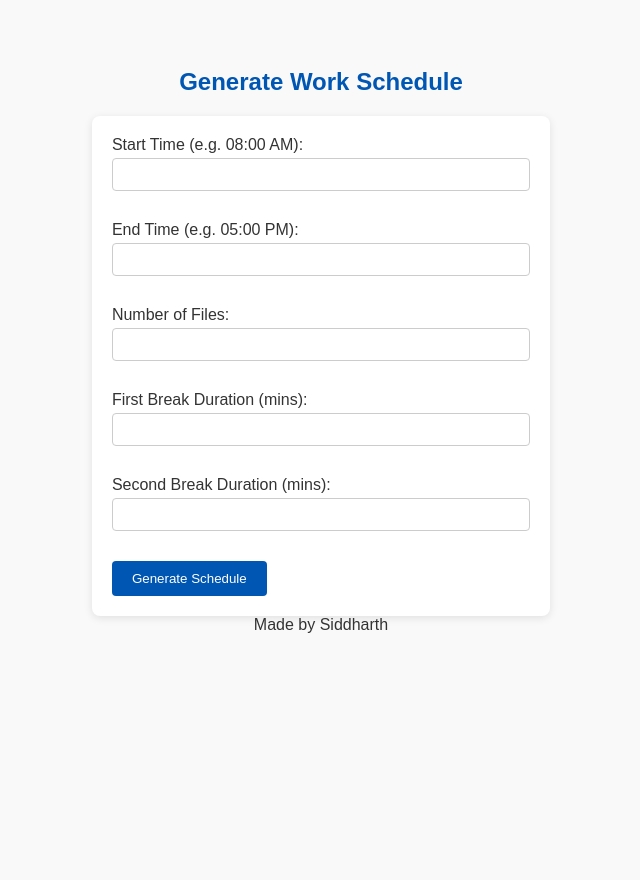
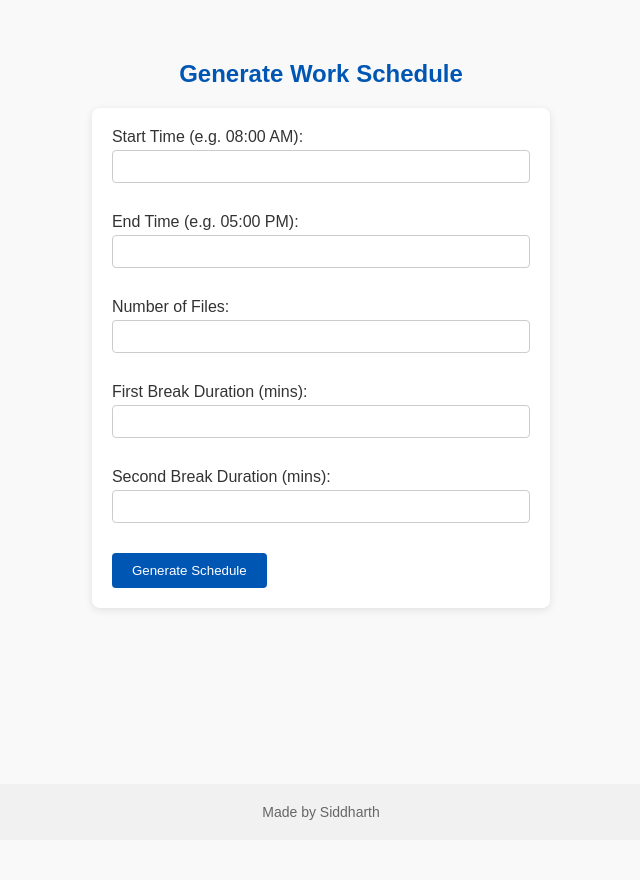
Before and after one commit to sidhbk08/Schedule-Generator, a Flask app: page / in a window 1280 px wide. Shown: the whole page, without its empty margins (319-959 px from the left). Before the commit the page ends 633 px from the top, so only its background shows below. Run offline with Flask 3, Linux system fonts and the light colour scheme.

Commit message:
Update styles.css

```diff
--- a/static/styles.css
+++ b/static/styles.css
@@ -1,3 +1,26 @@
+html, body {
+    height: 100%;
+    margin: 0;
+    padding: 0;
+}
+
+.wrapper {
+    min-height: 100%;
+    display: flex;
+    flex-direction: column;
+}
+
+.content {
+    flex: 1;
+}
+
+footer {
+    text-align: center;
+    font-size: 14px;
+    color: #666;
+    padding: 20px 0;
+    background-color: #f1f1f1;
+}
 
 body {
     font-family: Arial, sans-serif;
@@ -6,9 +29,11 @@ body {
     padding: 40px;
     text-align: center;
 }
+
 h2 {
     color: #0056b3;
 }
+
 form {
     background-color: #fff;
     padding: 20px;
@@ -18,6 +43,7 @@ form {
     border-radius: 8px;
     box-shadow: 0 2px 8px rgba(0,0,0,0.1);
 }
+
 input[type="text"],
 input[type="number"] {
     padding: 8px;
@@ -28,6 +54,7 @@ input[type="number"] {
     border-radius: 4px;
     box-sizing: border-box;
 }
+
 input[type="submit"] {
     background-color: #0056b3;
     color: white;
@@ -36,9 +63,11 @@ input[type="submit"] {
     border-radius: 4px;
     cursor: pointer;
 }
+
 input[type="submit"]:hover {
     background-color: #003f8a;
 }
+
 table {
     margin: 20px auto;
     border-collapse: collapse;
@@ -46,12 +75,21 @@ table {
     background-color: #fff;
     box-shadow: 0 2px 8px rgba(0,0,0,0.1);
 }
+
 th, td {
     border: 1px solid #ddd;
     padding: 12px 16px;
     text-align: center;
 }
+
 th {
     background-color: #e6f0ff;
     color: #333;
 }
+
+.no-select {
+    user-select: none;
+    -webkit-user-select: none;
+    -moz-user-select: none;
+    -ms-user-select: none;
+}
```
